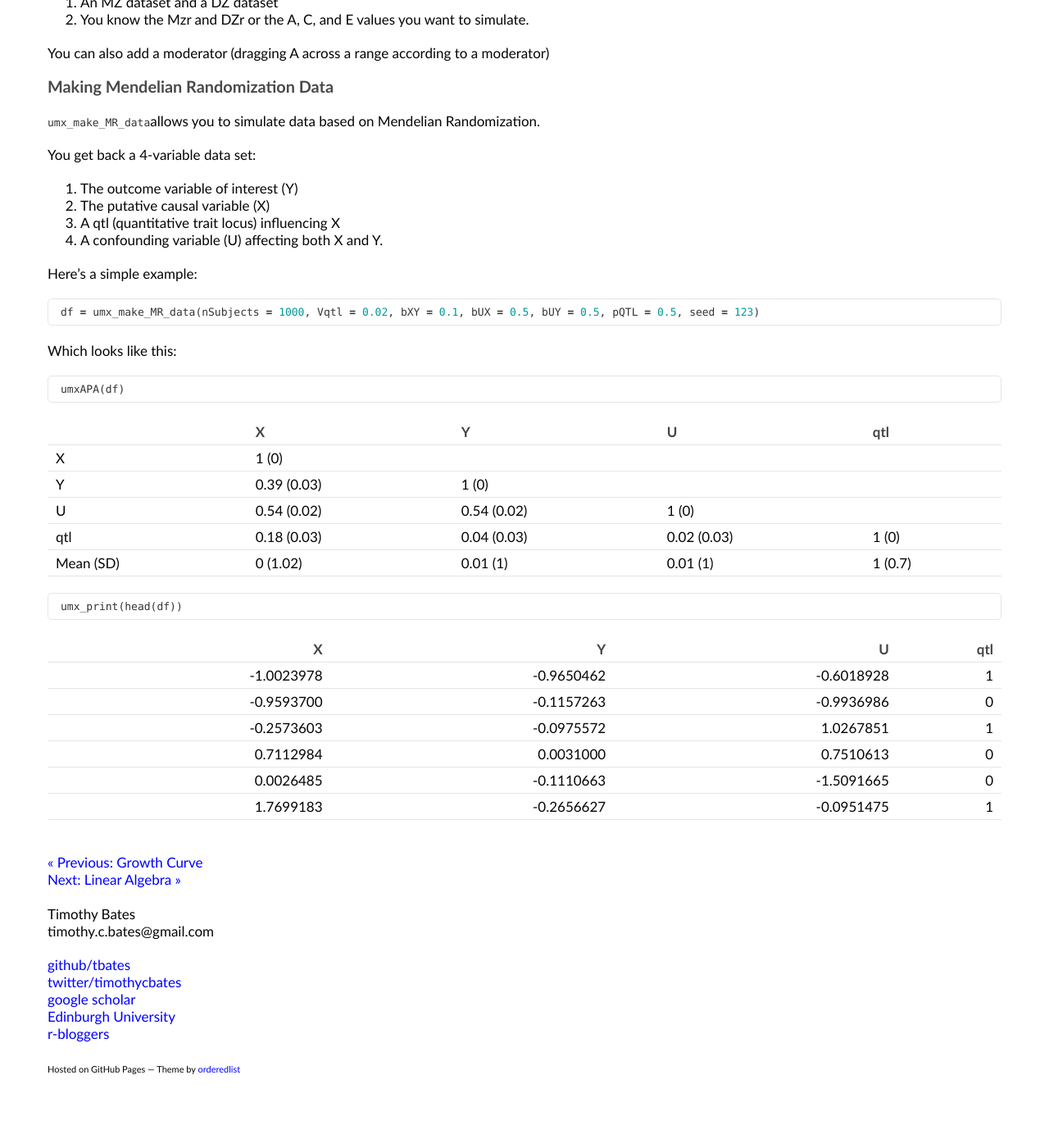
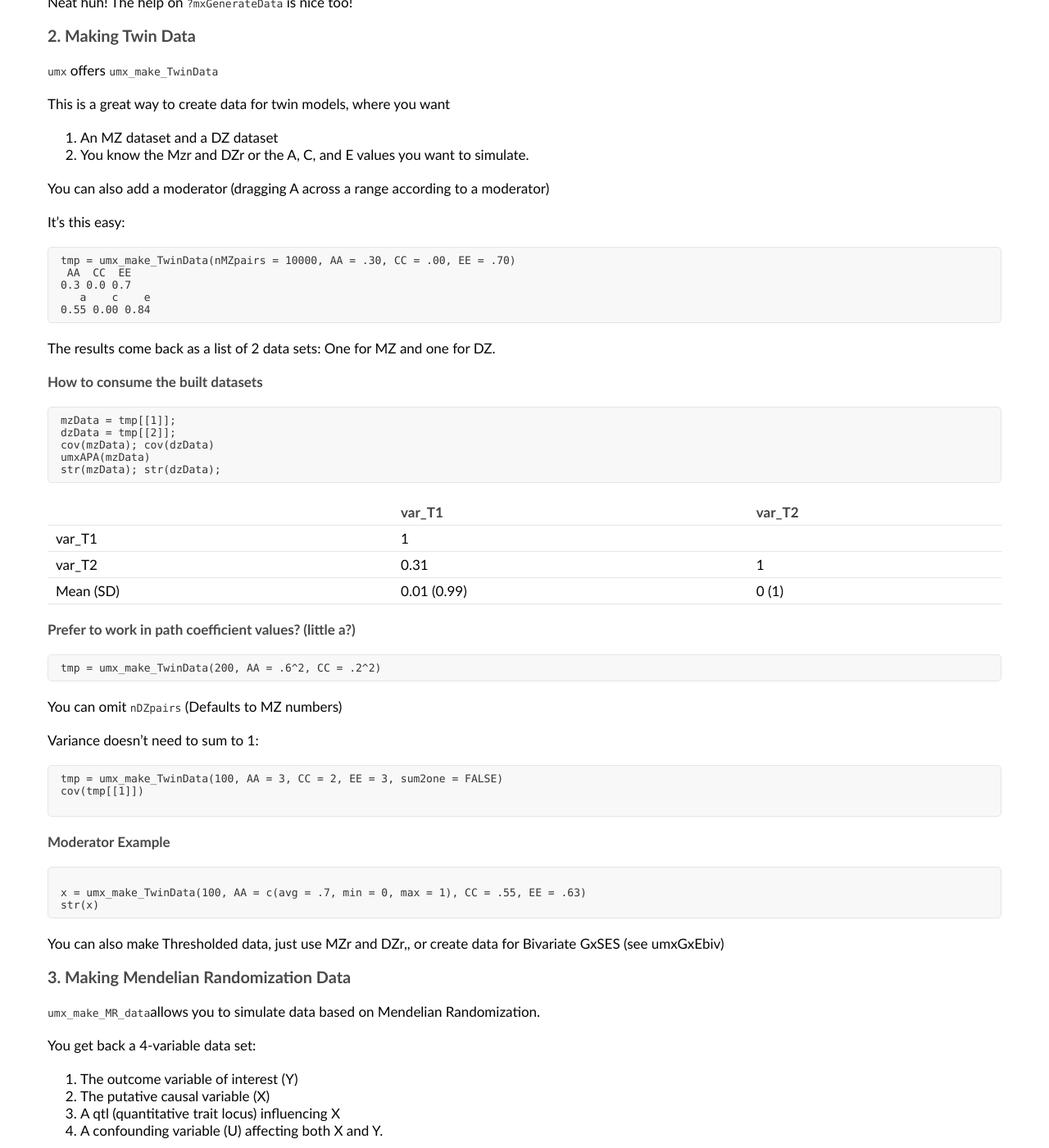
Before and after one commit to tbates/tbates.github.io, a Jekyll site: the page built from _posts/1950-06-10-practical-simulation.markdown, in a window 1280 px wide and 1400 px high, scrolled down 1154 px. Shown: the whole window at 82% size. Built offline with Jekyll 4.4.1, drawn with Linux system fonts in a browser that asks for light colours; some of the changed text lies outside the part shown.

Commit message:
more depth in tutortial

````diff
--- a/_posts/1950-06-10-practical-simulation.markdown
+++ b/_posts/1950-06-10-practical-simulation.markdown
@@ -10,9 +10,15 @@ categories: technical
 
 # Simulation
 
-Often you need simulated data to explore an idea.
+Often having simulated data can help explore an idea, or test an idea.
 
-### Making data by specifying the model it comes from
+This post covers
+
+1. Using `mxGenerateData` to create data by specifying the path model that fits it.
+2. Making twin data using `umx_make_TwinData`
+3. Making twin data for [Mendelian Randomization](https://en.wikipedia.org/wiki/Mendelian_randomization) using `umx_make_MR_data`
+
+### 1. Making data by specifying the model it comes from
 
 You can also use the `mxGenerateData` function to build a model which captures your data, and then generate data from that model!
 
@@ -58,16 +64,71 @@ m2 = mxGenerateData(m1, nrows = 1000, returnModel = TRUE)
 
 Neat huh! The help on `?mxGenerateData` is nice too!
 
-### Making Twin Data
+### 2. Making Twin Data
 
 `umx` offers `umx_make_TwinData`
+
 This is a great way to create data for twin models, where you want
+
 1. An MZ dataset and a DZ dataset
 2. You know the Mzr and DZr or the A, C, and E values you want to simulate.
 
 You can also add a moderator (dragging A across a range according to a moderator)
 
-### Making Mendelian Randomization Data
+It's this easy:
+
+```splus
+tmp = umx_make_TwinData(nMZpairs = 10000, AA = .30, CC = .00, EE = .70)
+ AA  CC  EE
+0.3 0.0 0.7
+   a    c    e
+0.55 0.00 0.84
+```
+The results come back as a list of 2 data sets: One for MZ and one for DZ.
+
+#### How to consume the built datasets
+
+```splus
+mzData = tmp[[1]];
+dzData = tmp[[2]];
+cov(mzData); cov(dzData)
+umxAPA(mzData)
+str(mzData); str(dzData);
+```
+
+|          |var_T1      |var_T2 |
+|:---------|:-----------|:------|
+|var_T1    |1           |       |
+|var_T2    |0.31        |1      |
+|Mean (SD) |0.01 (0.99) |0 (1)  |
+
+
+####  Prefer to work in path coefficient values? (little a?)
+
+```splus
+tmp = umx_make_TwinData(200, AA = .6^2, CC = .2^2)
+```
+You can omit `nDZpairs` (Defaults to MZ numbers)
+
+Variance doesn't need to sum to 1:
+
+```splus
+tmp = umx_make_TwinData(100, AA = 3, CC = 2, EE = 3, sum2one = FALSE)
+cov(tmp[[1]])
+
+```
+
+#### Moderator Example
+
+```splus
+
+x = umx_make_TwinData(100, AA = c(avg = .7, min = 0, max = 1), CC = .55, EE = .63)
+str(x)
+```
+You can also make Thresholded data, just use MZr and DZr,, or create data for Bivariate GxSES  (see umxGxEbiv)
+
+
+### 3. Making Mendelian Randomization Data
 
 `umx_make_MR_data`allows you to simulate data based on Mendelian Randomization.
 
````
